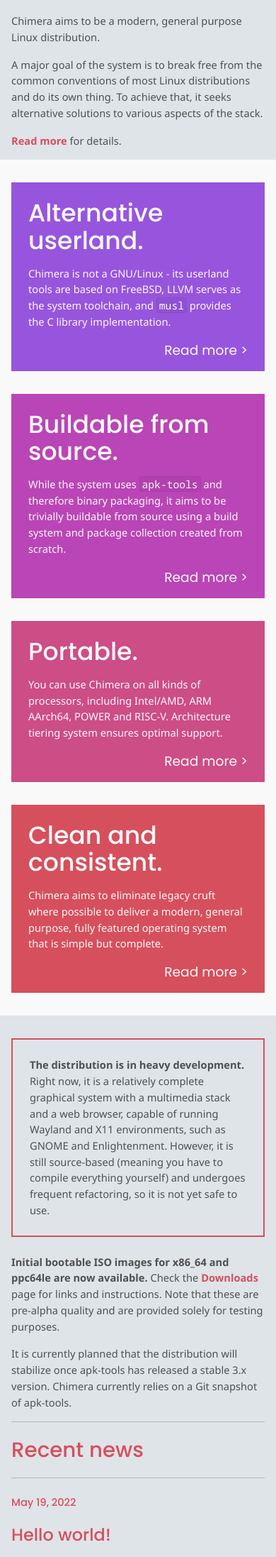
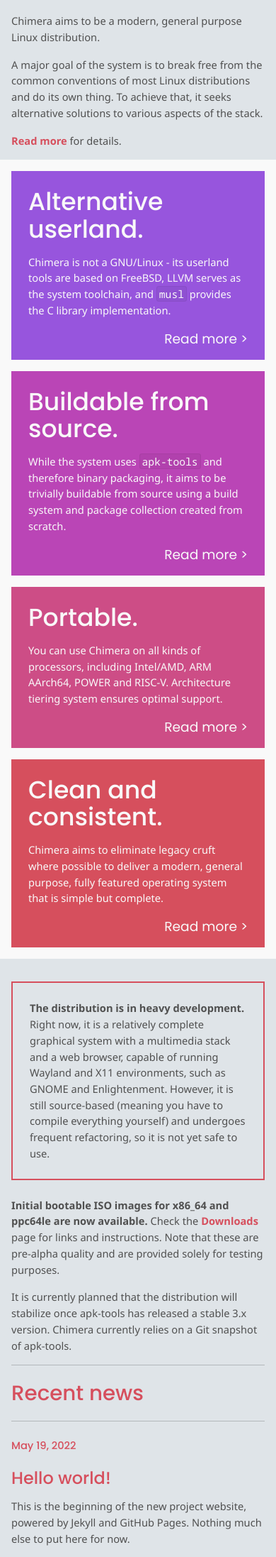
Before and after one commit to chimera-linux/chimera-linux.github.io, a Jekyll site: the page built from index.html, in a window 390 px wide. Shown: the part 578-2772 px from the top of the page at 71% size. Built offline with Jekyll 4.4.1, drawn with Linux system fonts in a browser that asks for light colours.

Commit message:
use a smaller tile gap for mobile layout

```diff
--- a/assets/css/mainpage.css
+++ b/assets/css/mainpage.css
@@ -280,15 +280,22 @@
         grid-row: tile1 / tile2;
     }
 
+    #tile1 {
+        margin-top: var(--side-padding);
+        margin-bottom: 0;
+    }
     #tile2 {
-        margin-top: var(--content-halfgap);
-        margin-bottom: var(--content-gap);
+        /* in mobile layout, this is the bottom tile */
+        margin-top: var(--side-padding);
+        margin-bottom: var(--side-padding);
     }
     #tile3 {
-        margin-bottom: var(--content-halfgap);
+        margin-top: var(--side-padding);
+        margin-bottom: 0;
     }
     #tile4 {
-        margin-bottom: var(--content-halfgap);
+        margin-top: var(--side-padding);
+        margin-bottom: 0;
     }
 }
 
```
